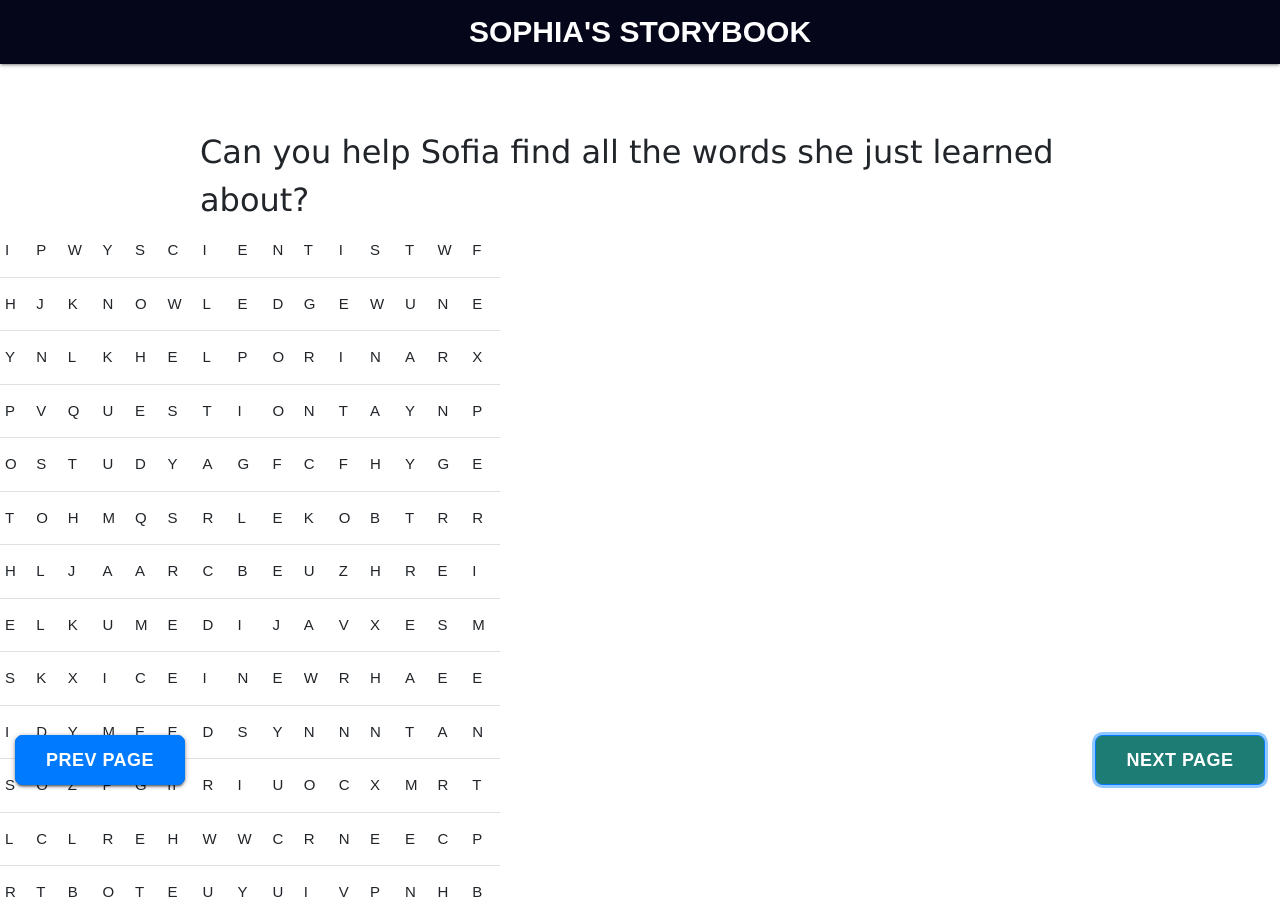
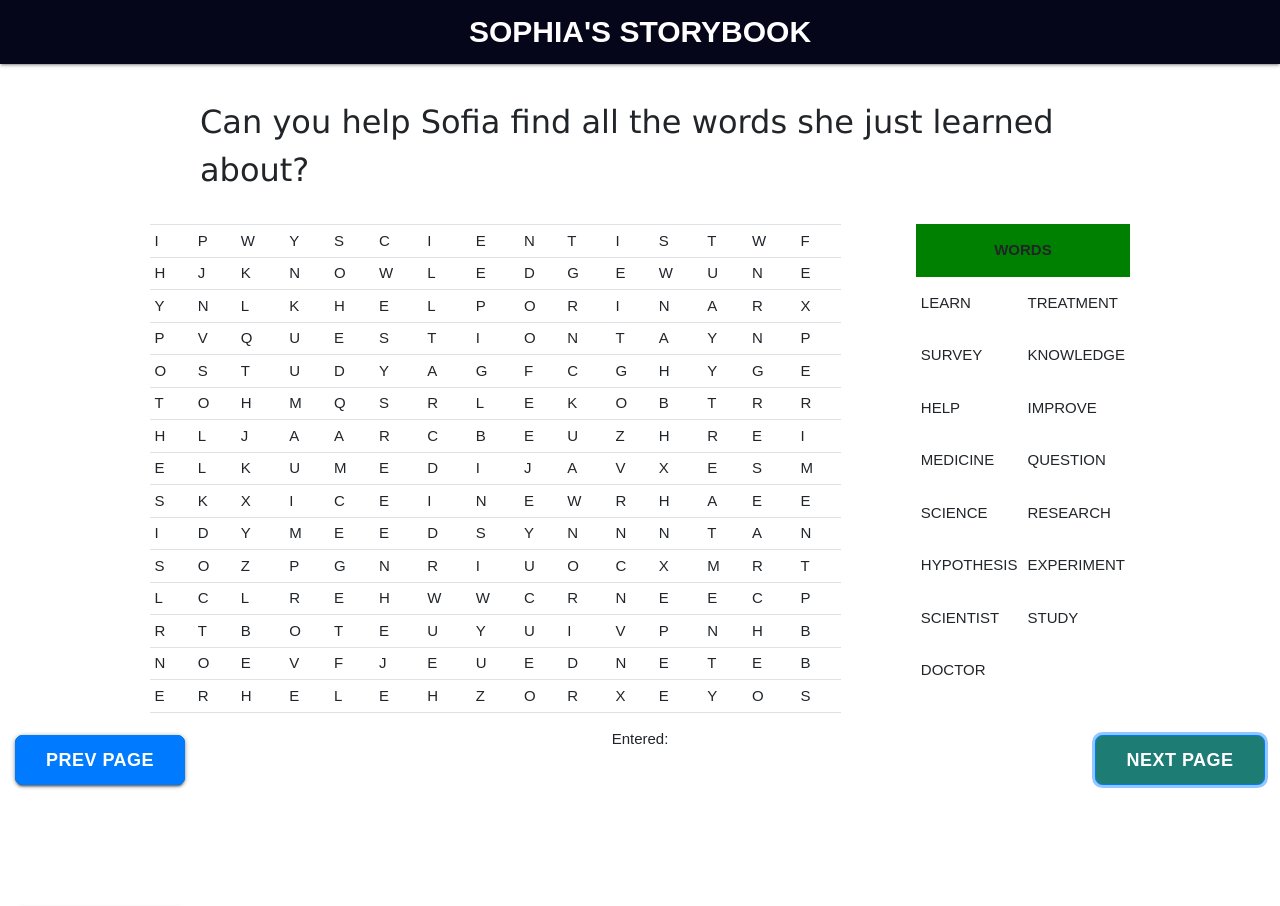
Before and after one commit to evolvednight/GUSS, a React (Create React App) app in the folder sophia/: page /Page8 in a window 1280 px wide. Shown: the top 906 px of the page. Built offline with nearby package versions, Linux system fonts and the light colour scheme.

Commit message:
Finished the game, added all the functionality except the corssing out part. Game works absolutely fine otherwise. Need to add the test cases for the game

```diff
--- a/sophia/src/components/Games/WordSearch.css
+++ b/sophia/src/components/Games/WordSearch.css
@@ -0,0 +1,3 @@
+.wordSearch{
+    display: flex;
+}
--- a/sophia/src/components/Games/WordSearch.js
+++ b/sophia/src/components/Games/WordSearch.js
@@ -1,9 +1,14 @@
-import React, { Component } from "react";
+import React from 'react';
+import { Table } from 'react-bootstrap';
+import "./WordSearch.css";
 
-class WordSearch extends Component {
+class wordsearch extends React.Component {
+
   constructor(props) {
     super(props);
     this.state = {
+      checked : [],
+      live:"",
       answer: [
         "LEARN",
         "TREATMENT",
@@ -20,279 +25,105 @@ class WordSearch extends Component {
         "SCIENTIST",
         "STUDY",
         "DOCTOR"
+      ],
+      words: [
+        "IPWYSCIENTISTWF",
+        "HJKNOWLEDGEWUNE",
+        "YNLKHELPORINARX",
+        "PVQUESTIONTAYNP",
+        "OSTUDYAGFCGHYGE",
+        "TOHMQSRLEKOBTRR",
+        "HLJAARCBEUZHREI",
+        "ELKUMEDIJAVXESM",
+        "SKXICEINEWRHAEE",
+        "IDYMEEDSYNNNTAN",
+        "SOZPGNRIUOCXMRT",
+        "LCLREHWWCRNEECP",
+        "RTBOTEUYUIVPNHB",
+        "NOEVFJEUEDNETEB",
+        "ERHELEHZORXEYOS"
       ]
-    };
+    }
   }
 
-  check = e => {
-    console.log("hello");
-  };
+  createTable = () => {
+    let table = []
+    let x = 0
+    let check = ""
+    let id = []
+    // Outer loop to create parent
+    for (let i = 0; i < 15; i++) {
+      let children = []
+      //Inner loop to create children
+      for (let j = 0; j < 15; j++) {
+        // eslint-disable-next-line no-loop-func
+        children.push(<td className={this.state.words[i][j]} id={x} key={x} onClick={(e) => {
+          let ex = e.target.className
+          check += ex
+          // console.log(check)
+          e.target.style="background-color:green"
+          id.push(e.target)
+          for(let k = 0; k<15; k++){
+            if(check===this.state.answer[k] || check.length===10){
+              if(check.length===10 && check!=="EXPERIMENT" && check!=="HYPOTHESIS"){
+                // console.log("not")
+                check=""
+                for(let l =0; l<id.length; l++){
+                  id[l].style ="background-color:white"
+                }
+                id=[]
+                continue
+              }
+              this.state.checked.push(check)
+              check = ""
+              id=[]
+              // console.log(this.state.checked)
+            }
+          }
+        }}>{this.state.words[i][j]}</td>)
+        x = x+1
+      }
+      //Create the parent and add the children
+      table.push(<tr>{children}</tr>)
+      x=x+1
+    }
+    return table
+  }
+
+  createAnswerList = () =>{
+    let table = []
+    let x = 0;
+    // Outer loop to create parent
+    for (let i = 0; i < 8; i++) {
+      let children = []
+      for (let j = 0; j < 2; j++) {
+        children.push(<td className={this.state.answer[x]} id={this.state.answer[x]} key={this.state.answer[x]}>{this.state.answer[x]}</td>)
+        x++
+      }
+      table.push(<tr style={{marginBottom:"10rem"}}>{children}</tr>)
+    }
+    return table
+  }
 
   render() {
-    return (
-      <div className="WordSearch">
-        <table className="puzzle" class="center">
-          <tr className="row0">
-            <td onMouseEnter={this.check()} className="cell cell0">
-              I
-            </td>
-            <td className="cell cell1">P</td>
-            <td className="cell cell2">W</td>
-            <td className="cell cell3">Y</td>
-            <td className="cell cell4">S</td>
-            <td className="cell cell5">C</td>
-            <td className="cell cell6">I</td>
-            <td className="cell cell7">E</td>
-            <td className="cell cell8">N</td>
-            <td className="cell cell9">T</td>
-            <td className="cell cell10">I</td>
-            <td className="cell cell11">S</td>
-            <td className="cell cell12">T</td>
-            <td className="cell cell13">W</td>
-            <td className="cell cell14">F</td>
-          </tr>
-          <tr className="row1">
-            <td className="cell cell0">H</td>
-            <td className="cell cell1">J</td>
-            <td className="cell cell2">K</td>
-            <td className="cell cell3">N</td>
-            <td className="cell cell4">O</td>
-            <td className="cell cell5">W</td>
-            <td className="cell cell6">L</td>
-            <td className="cell cell7">E</td>
-            <td className="cell cell8">D</td>
-            <td className="cell cell9">G</td>
-            <td className="cell cell10">E</td>
-            <td className="cell cell11">W</td>
-            <td className="cell cell12">U</td>
-            <td className="cell cell13">N</td>
-            <td className="cell cell14">E</td>
-          </tr>
-          <tr className="row2">
-            <td className="cell cell0">Y</td>
-            <td className="cell cell1">N</td>
-            <td className="cell cell2">L</td>
-            <td className="cell cell3">K</td>
-            <td className="cell cell4">H</td>
-            <td className="cell cell5">E</td>
-            <td className="cell cell6">L</td>
-            <td className="cell cell7">P</td>
-            <td className="cell cell8">O</td>
-            <td className="cell cell9">R</td>
-            <td className="cell cell10">I</td>
-            <td className="cell cell11">N</td>
-            <td className="cell cell12">A</td>
-            <td className="cell cell13">R</td>
-            <td className="cell cell14">X</td>
-          </tr>
-          <tr className="row3">
-            <td className="cell cell0">P</td>
-            <td className="cell cell1">V</td>
-            <td className="cell cell2">Q</td>
-            <td className="cell cell3">U</td>
-            <td className="cell cell4">E</td>
-            <td className="cell cell5">S</td>
-            <td className="cell cell6">T</td>
-            <td className="cell cell7">I</td>
-            <td className="cell cell8">O</td>
-            <td className="cell cell9">N</td>
-            <td className="cell cell10">T</td>
-            <td className="cell cell11">A</td>
-            <td className="cell cell12">Y</td>
-            <td className="cell cell13">N</td>
-            <td className="cell cell14">P</td>
-          </tr>
-          <tr className="row4">
-            <td className="cell cell0">O</td>
-            <td className="cell cell1">S</td>
-            <td className="cell cell2">T</td>
-            <td className="cell cell3">U</td>
-            <td className="cell cell4">D</td>
-            <td className="cell cell5">Y</td>
-            <td className="cell cell6">A</td>
-            <td className="cell cell7">G</td>
-            <td className="cell cell8">F</td>
-            <td className="cell cell9">C</td>
-            <td className="cell cell10">F</td>
-            <td className="cell cell11">H</td>
-            <td className="cell cell12">Y</td>
-            <td className="cell cell13">G</td>
-            <td className="cell cell14">E</td>
-          </tr>
-          <tr className="row5">
-            <td className="cell cell0"> T</td>
-            <td className="cell cell1"> O</td>
-            <td className="cell cell2"> H</td>
-            <td className="cell cell3"> M</td>
-            <td className="cell cell4"> Q</td>
-            <td className="cell cell5"> S</td>
-            <td className="cell cell6"> R</td>
-            <td className="cell cell7"> L</td>
-            <td className="cell cell8"> E</td>
-            <td className="cell cell9"> K</td>
-            <td className="cell cell10">O </td>
-            <td className="cell cell11"> B</td>
-            <td className="cell cell12"> T</td>
-            <td className="cell cell13"> R</td>
-            <td className="cell cell14"> R</td>
-          </tr>
-          <tr className="row6">
-            <td className="cell cell0">H </td>
-            <td className="cell cell1">L </td>
-            <td className="cell cell2">J </td>
-            <td className="cell cell3">A </td>
-            <td className="cell cell4">A </td>
-            <td className="cell cell5">R </td>
-            <td className="cell cell6">C </td>
-            <td className="cell cell7">B </td>
-            <td className="cell cell8">E </td>
-            <td className="cell cell9">U </td>
-            <td className="cell cell10">Z </td>
-            <td className="cell cell11"> H</td>
-            <td className="cell cell12"> R</td>
-            <td className="cell cell13"> E</td>
-            <td className="cell cell14"> I</td>
-          </tr>
-          <tr className="row7">
-            <td className="cell cell0"> E</td>
-            <td className="cell cell1"> L</td>
-            <td className="cell cell2"> K</td>
-            <td className="cell cell3"> U</td>
-            <td className="cell cell4"> M</td>
-            <td className="cell cell5"> E</td>
-            <td className="cell cell6"> D</td>
-            <td className="cell cell7"> I</td>
-            <td className="cell cell8"> J</td>
-            <td className="cell cell9"> A</td>
-            <td className="cell cell10">V </td>
-            <td className="cell cell11">X </td>
-            <td className="cell cell12">E </td>
-            <td className="cell cell13">S </td>
-            <td className="cell cell14">M </td>
-          </tr>
-          <tr className="row8">
-            <td className="cell cell0"> S</td>
-            <td className="cell cell1"> K</td>
-            <td className="cell cell2"> X</td>
-            <td className="cell cell3"> I</td>
-            <td className="cell cell4"> C</td>
-            <td className="cell cell5"> E</td>
-            <td className="cell cell6"> I</td>
-            <td className="cell cell7"> N</td>
-            <td className="cell cell8"> E</td>
-            <td className="cell cell9"> W</td>
-            <td className="cell cell10">R </td>
-            <td className="cell cell11">H </td>
-            <td className="cell cell12">A </td>
-            <td className="cell cell13">E </td>
-            <td className="cell cell14">E </td>
-          </tr>
-          <tr className="row9">
-            <td className="cell cell0"> I</td>
-            <td className="cell cell1"> D</td>
-            <td className="cell cell2"> Y</td>
-            <td className="cell cell3"> M</td>
-            <td className="cell cell4"> E</td>
-            <td className="cell cell5"> E</td>
-            <td className="cell cell6"> D</td>
-            <td className="cell cell7"> S</td>
-            <td className="cell cell8"> Y</td>
-            <td className="cell cell9"> N</td>
-            <td className="cell cell10">N </td>
-            <td className="cell cell11">N </td>
-            <td className="cell cell12">T </td>
-            <td className="cell cell13">A </td>
-            <td className="cell cell14">N </td>
-          </tr>
-          <tr className="row10">
-            <td className="cell cell0"> S</td>
-            <td className="cell cell1"> O</td>
-            <td className="cell cell2"> Z</td>
-            <td className="cell cell3"> P</td>
-            <td className="cell cell4"> G</td>
-            <td className="cell cell5"> n</td>
-            <td className="cell cell6"> R</td>
-            <td className="cell cell7"> I</td>
-            <td className="cell cell8"> U</td>
-            <td className="cell cell9"> O</td>
-            <td className="cell cell10"> C</td>
-            <td className="cell cell11">X </td>
-            <td className="cell cell12">M </td>
-            <td className="cell cell13">R </td>
-            <td className="cell cell14">T </td>
-          </tr>
-          <tr className="row11">
-            <td className="cell cell0"> L</td>
-            <td className="cell cell1"> C</td>
-            <td className="cell cell2"> L</td>
-            <td className="cell cell3"> R</td>
-            <td className="cell cell4"> E</td>
-            <td className="cell cell5"> H</td>
-            <td className="cell cell6"> W</td>
-            <td className="cell cell7"> W</td>
-            <td className="cell cell8"> C</td>
-            <td className="cell cell9"> R</td>
-            <td className="cell cell10">N </td>
-            <td className="cell cell11">E </td>
-            <td className="cell cell12">E </td>
-            <td className="cell cell13">C </td>
-            <td className="cell cell14">P </td>
-          </tr>
-          <tr className="row12">
-            <td className="cell cell0"> R</td>
-            <td className="cell cell1"> T</td>
-            <td className="cell cell2"> B</td>
-            <td className="cell cell3"> O</td>
-            <td className="cell cell4"> T</td>
-            <td className="cell cell5"> E</td>
-            <td className="cell cell6"> U</td>
-            <td className="cell cell7"> Y</td>
-            <td className="cell cell8"> U</td>
-            <td className="cell cell9"> I</td>
-            <td className="cell cell10">V </td>
-            <td className="cell cell11">P </td>
-            <td className="cell cell12">N </td>
-            <td className="cell cell13">H </td>
-            <td className="cell cell14">B </td>
-          </tr>
-          <tr className="row13">
-            <td className="cell cell0"> N</td>
-            <td className="cell cell1"> O</td>
-            <td className="cell cell2"> E</td>
-            <td className="cell cell3"> V</td>
-            <td className="cell cell4"> F</td>
-            <td className="cell cell5"> J</td>
-            <td className="cell cell6"> E</td>
-            <td className="cell cell7"> U</td>
-            <td className="cell cell8"> E</td>
-            <td className="cell cell9"> D</td>
-            <td className="cell cell10">N </td>
-            <td className="cell cell11">E </td>
-            <td className="cell cell12">T </td>
-            <td className="cell cell13">E </td>
-            <td className="cell cell14">B </td>
-          </tr>
-          <tr className="row14">
-            <td className="cell cell0"> E</td>
-            <td className="cell cell1"> R</td>
-            <td className="cell cell2"> H</td>
-            <td className="cell cell3"> E</td>
-            <td className="cell cell4"> L</td>
-            <td className="cell cell5"> E</td>
-            <td className="cell cell6"> H</td>
-            <td className="cell cell7"> Z</td>
-            <td className="cell cell8"> O</td>
-            <td className="cell cell9"> R</td>
-            <td className="cell cell10">X </td>
-            <td className="cell cell11">E </td>
-            <td className="cell cell12">Y </td>
-            <td className="cell cell13">O </td>
-            <td className="cell cell14">S </td>
-          </tr>
-        </table>
+    return(
+      <div>
+        <div className="wordSearch">
+          <Table size="sm" style={{marginLeft:"10rem", marginRight:"5rem"}}>
+            <tbody>
+              {this.createTable()}
+            </tbody>
+          </Table>
+          <div style={{marginRight:"10rem"}}>
+            <div style={{backgroundColor:"green",fontWeight:"bold",padding:"1rem"}}>WORDS</div>
+            {this.createAnswerList()}
+          </div>
+        </div>
+        <p>Entered: </p>
       </div>
-    );
+    )
   }
+
 }
 
-export default WordSearch;
+export default wordsearch;
--- a/sophia/src/components/Pages/Page_8.js
+++ b/sophia/src/components/Pages/Page_8.js
@@ -26,7 +26,7 @@ class Page8 extends Component {
   render() {
     return (
       <div className="Page8">
-        <div className="text">
+        <div className="text" style={{marginBottom: "2rem",marginTop:"-2rem"}}>
           Can you help Sofia find all the words she just learned about?
         </div>
         <WordSearch />
```
Also changed, not shown: 1 other file (tests, documents, lock files or other folders).
